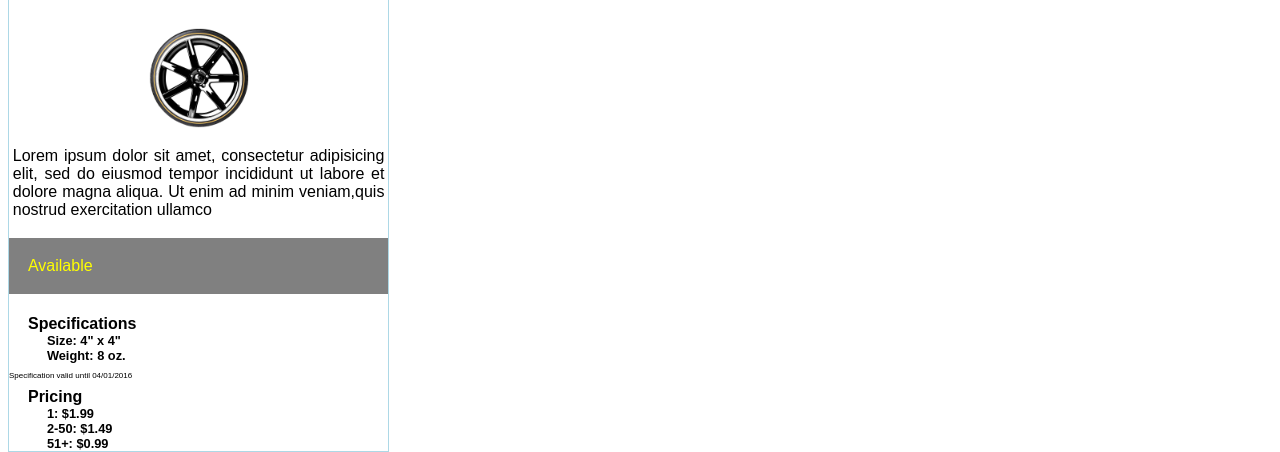
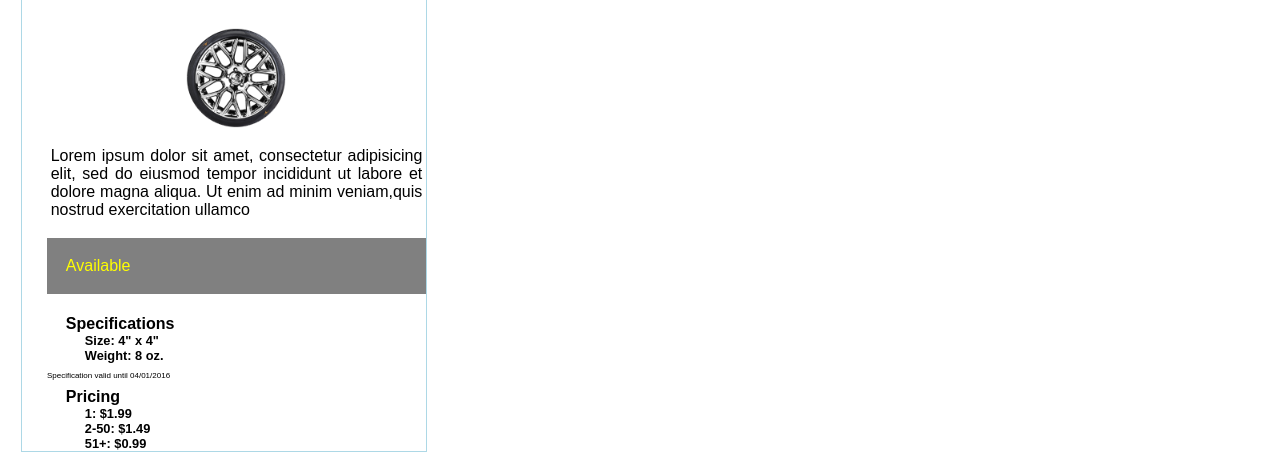
Before and after one commit to nss-evening-cohort-3/static-web-html-css-quiz-guthb, a plain HTML site: page index.html in a window 1280 px wide. Shown: the part 589-1041 px from the top of the page. Drawn offline with Linux system fonts and the light colour scheme.

Commit message:
corrected html spacing and added padding to the css for cards

```diff
--- a/index.html
+++ b/index.html
@@ -6,7 +6,6 @@
   <title>HTML+CSS</title>
 </head>
 <body>
-
   <article class="card">
     <header>
       <h1 class="productName">Tire & Wheel 1</h1>
@@ -41,11 +40,6 @@
       </ul>
     </section>
   </article>
-
-
-
-
-
   <article class="card">
     <header>
       <h1 class="productName">Tire & Wheel 2</h1>
@@ -80,8 +74,6 @@
       </ul>
     </section>
   </article>
-
-
   <article class="card">
     <header>
       <h1 class="productName">Tire & Wheel 3</h1>
@@ -116,14 +108,13 @@
         </ul>
       </section>
   </article>
-
   <article class="card">
     <header>
       <h1 class="productName">Tire & Wheel 4</h1>
     </header>
     <section>
       <ul>
-            <li> <img src="img/img03.png"> </li>
+        <li> <img src="img/img04.png"> </li>
         <li class="productDescrp">Lorem ipsum dolor sit amet, consectetur adipisicing elit, sed do eiusmod tempor incididunt ut labore et dolore magna aliqua. Ut enim ad minim veniam,quis nostrud exercitation ullamco</li>
         <li class="status">Available</li>
       </ul>
--- a/quiz.css
+++ b/quiz.css
@@ -36,6 +36,8 @@ li img  {
   border: 1px lightblue solid;
   margin:0;
   float:left;
+  padding-left: 2%;
+  margin-left: 1%;
 }
 
 .productDescrp{
```
Lines whose indentation alone changed are shown as unchanged.
